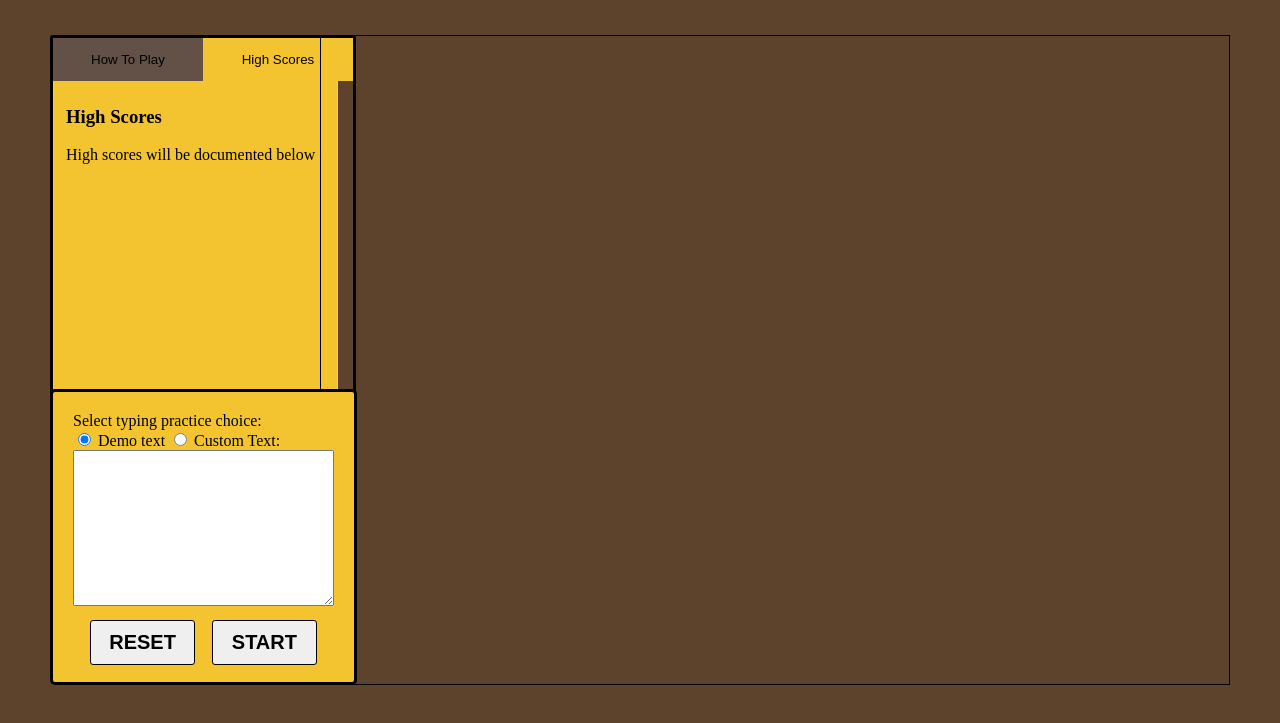
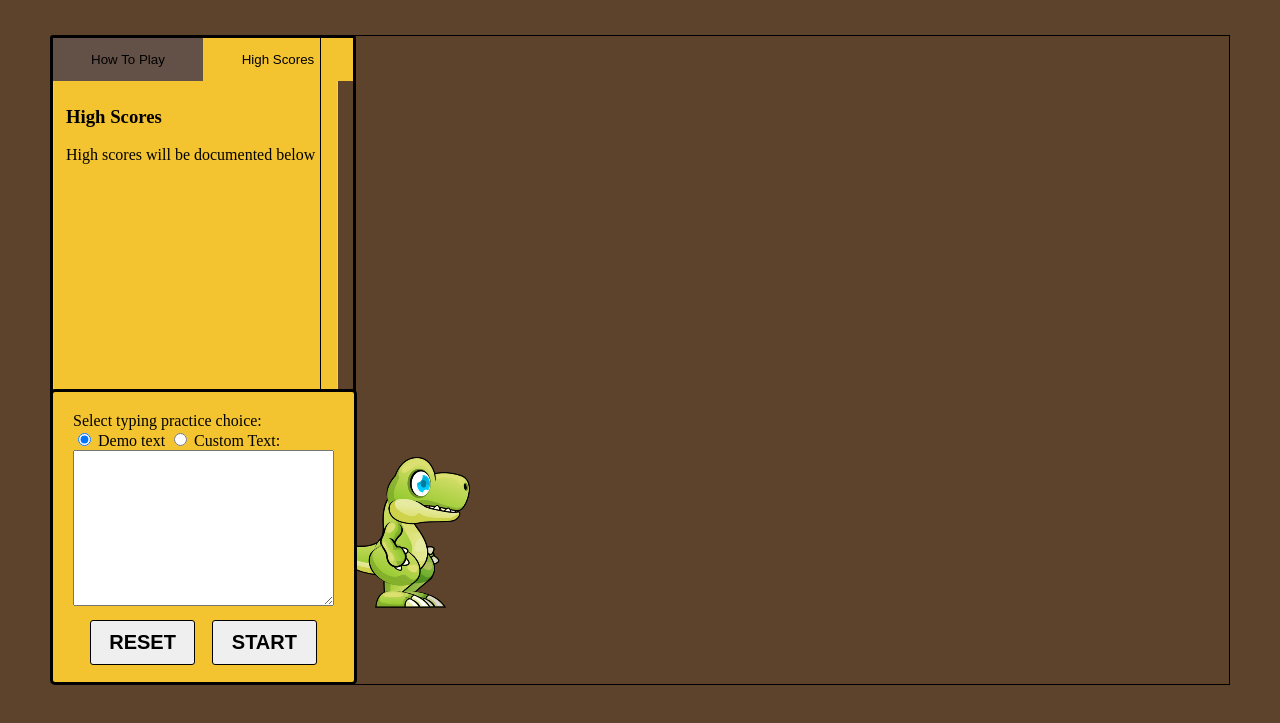
Before and after one commit to winterfreddy/dino-dash, a website: page index.html in a window 1280 px wide. Shown: the part 65-788 px from the top of the page. Drawn offline with Linux system fonts and the light colour scheme.

Commit message:
Render dino idle on canvas

```diff
--- a/index.html
+++ b/index.html
@@ -42,7 +42,7 @@
         </div>
         <div class="game-content">
             <div class="game-screen">
-                <canvas id="myCanvas" width="500" height="400" class="canvas"></canvas>
+                <canvas id="myCanvas" width="700" height="500" class="canvas"></canvas>
             </div>
             <div class="game-controls">
                 <label>Select typing practice choice:</label>
@@ -54,12 +54,13 @@
                 <br>
                 <textarea name="" id="" cols="30" rows="10"></textarea>
                 <div class="game-actions">
-                    <button class="game-reset">RESET</button>
+                    <button class="game-reset" onclick="dinoIdle()">RESET</button>
                     <button class="game-start">START</button>
                 </div>
             </div>
         </div>
     </div>
     <script>document.getElementById("defaultOpen").click();</script>
+    <script type="text/javascript" src="./src/dinosaur.js"></script>
 </body>
 </html>
--- a/public/stylesheets/layout.css
+++ b/public/stylesheets/layout.css
@@ -117,8 +117,10 @@ body {
 }
 
 .canvas {
-    width: 100%;
-    height: 100%;
+    position: absolute;
+    width: 30%;
+    height: 30%;
+    bottom: 50px;
 }
 
 @keyframes fadeEffect {
--- /dev/null
+++ b/src/dinosaur.js
@@ -0,0 +1,72 @@
+let canvasWidth = 700;
+let canvasHeight = 500;
+
+let idleDinoCharacter = new Image();
+idleDinoCharacter.src = "../public/images/css_sprites_idle.png";
+let walkDinoCharacter = new Image();
+let runDinoCharacter = new Image();
+let tripDinoCharacter = new Image();
+let deadDinoCharacter = new Image();
+
+
+let dinoIdleSpriteWidth = 7000;
+let dinoWalkSpriteWidth = 7000;
+let dinoRunSpriteWidth = 5600;
+let dinoJumpSpriteWidth = 8400;
+let dinoTripSpriteWidth = 2100;
+let dinoDeadSpriteWidth = 5600;
+let dinoWidth = 700;
+let dinoHeight = 492;
+
+let idleFrameLength = 10;
+let walkFrameLength = 10;
+let runFrameLength = 8;
+let jumpFrameLength = 12;
+let tripFrameLength = 3;
+let deadFrameLength = 8;
+
+let idle = false;
+let walk = false;
+let run = false;
+let trip = false;
+let dead = false;
+
+// starting frame position
+let x = 0;
+let y = 0;
+
+// what are these?
+let srcX;
+let srcY;
+
+let currentFrame = 0;
+
+let canvas = document.getElementById("myCanvas");
+console.log(canvas);
+canvas.width = canvasWidth;
+canvas.height = canvasHeight;
+let ctx = canvas.getContext('2d');
+
+function updateFrame() {
+    ctx.clearRect(x, y, dinoWidth, dinoHeight);
+    currentFrame = ++currentFrame % idleFrameLength;
+    srcX = currentFrame * dinoWidth;
+    srcY = 0;
+}
+
+function drawImage() {
+    updateFrame();
+    ctx.drawImage(idleDinoCharacter, srcX, srcY, dinoWidth, dinoHeight, x, y, dinoWidth, dinoHeight);
+}
+
+function dinoIdle() {
+    idle = true;
+    walk = false;
+    run = false;
+    trip = false;
+    dead = false;
+}
+
+setInterval(function(){
+    drawImage();
+}, 100);
```
